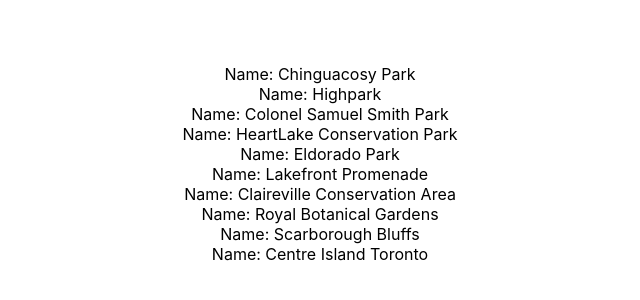
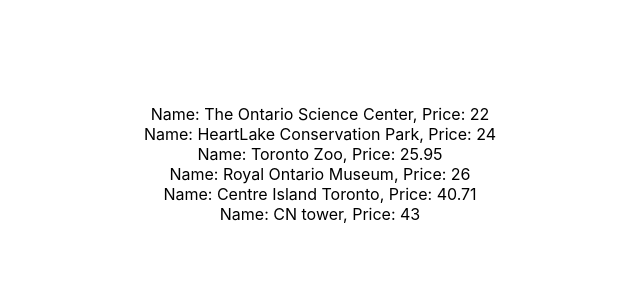
Before and after one commit to jchu42/bti425project, a Next.js app: page / in a window 1280 px wide. Shown: the part 236-536 px from the top of the page, without its empty margins (320-960 px from the left). Built offline with nearby package versions, Linux system fonts and the light colour scheme.

Commit message:
added ontario science center

```diff
--- a/src/pages/api/search.js
+++ b/src/pages/api/search.js
@@ -32,17 +32,17 @@
             }
             // price
             else if(/\d+/.test(element)){
-                price = element.match(/\d+/)[0];
+                var price = element.match(/\d+/)[0];
                 if (element.includes("="))
                     newResults.push(...searchResults.filter(result=>result.Price == price));
                 if (element.includes(">"))
                     newResults.push(...searchResults.filter(result=>result.Price > price));
-                if (element.includes("<"))
+                else//if (element.includes("<"))
                     newResults.push(...searchResults.filter(result=>result.Price < price));
 
                 if (!beenSorted && newResults.length > 0){
                     // sort
-                    newResults.sort((a, b)=>a.Price - b.Price); // ascending order = lowest cost first
+                    newResults.sort((a, b)=>a.Price - b.Price); // ascending order = always lowest cost first
                     beenSorted = true;
                 }
             }
--- a/src/pages/index.js
+++ b/src/pages/index.js
@@ -7,7 +7,7 @@
   const [searchResults, setSearchResults] = useState();
   const [error, setError] = useState(true);
 
-  var searchQuery = "park";
+  var searchQuery = ">20";
 
   useEffect(()=>{
     fetch(`api/search?search=${searchQuery}`, {
@@ -37,7 +37,7 @@
         :
         <>{searchResults.map((result, index)=>{
             // https://sentry.io/answers/unique-key-prop/
-            return <span key={index}>Name: {result.Name}<br/></span>
+            return <span key={index}>Name: {result.Name}, Price: {result.Price}<br/></span>
         })}</>
       }
 
--- a/src/places.js
+++ b/src/places.js
@@ -182,8 +182,8 @@
     },
     {
         "ID": 13,
-        "Name": "Toronto Zoo",
-        "Description": "The Toronto Zoo, Canada's largest zoo, boasts diverse wildlife exhibits and educational programs, providing an engaging experience for visitors of all ages.",
+        "Name": "The Ontario Science Center",
+        "Description": "The Ontario Science Centre is a hub of interactive exhibits and immersive experiences, inspiring curiosity and discovery through hands-on learning for visitors of all ages.",
         "Price": 22.00,
         "Discontinued": false,
         "Categories": ["cat-03", "cat-07", "cat-09", "cat-10"],
```
